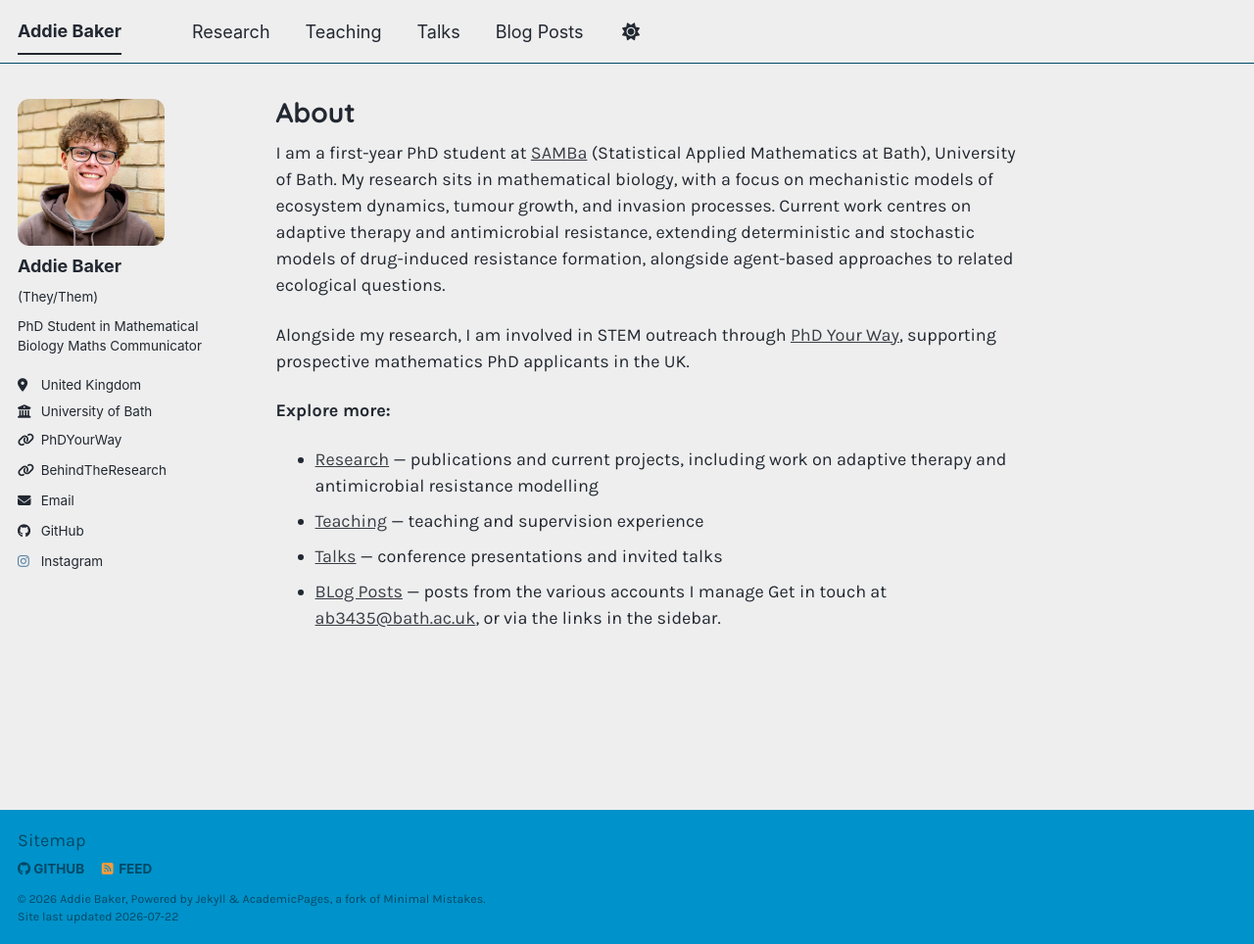
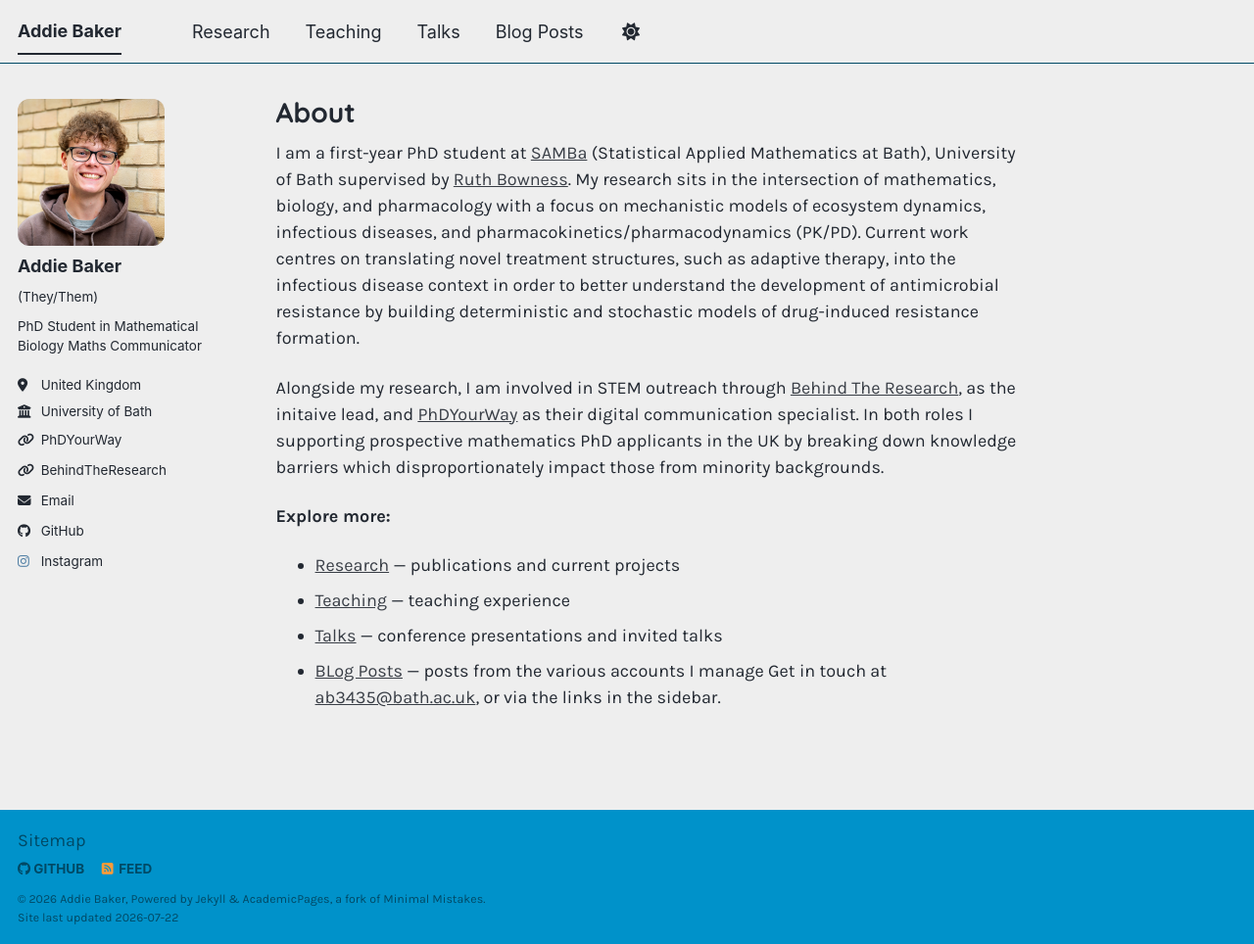
Before and after one commit to addie-02/addie-02.github.io, a Jekyll site: the page built from _pages/about.md, in a window 1280 px wide and 964 px high. Shown: the whole window at 98% size. Built offline with Jekyll 4.4.1, drawn with Linux system fonts in a browser that asks for light colours; a script bundle is joined from its source files by our own code; library files that are not in the unit come from our copies.

Commit message:
Update about.md

```diff
--- a/_pages/about.md
+++ b/_pages/about.md
@@ -8,13 +8,13 @@ redirect_from:
   - /about.html
 ---
 
-I am a first-year PhD student at [SAMBa](https://www.bath.ac.uk/campuses/samba-centre-for-doctoral-training-in-statistical-applied-mathematics/) (Statistical Applied Mathematics at Bath), University of Bath. My research sits in mathematical biology, with a focus on mechanistic models of ecosystem dynamics, tumour growth, and invasion processes. Current work centres on adaptive therapy and antimicrobial resistance, extending deterministic and stochastic models of drug-induced resistance formation, alongside agent-based approaches to related ecological questions.
+I am a first-year PhD student at [SAMBa](https://www.bath.ac.uk/campuses/samba-centre-for-doctoral-training-in-statistical-applied-mathematics/) (Statistical Applied Mathematics at Bath), University of Bath supervised by [Ruth Bowness](https://ruthbowness.com/). My research sits in the intersection of mathematics, biology, and pharmacology with a focus on mechanistic models of ecosystem dynamics, infectious diseases, and pharmacokinetics/pharmacodynamics (PK/PD). Current work centres on translating novel treatment structures, such as adaptive therapy, into the infectious disease context in order to better understand the development of antimicrobial resistance by building deterministic and stochastic models of drug-induced resistance formation.
 
-Alongside my research, I am involved in STEM outreach through [PhD Your Way](https://instagram.com/phdyourway), supporting prospective mathematics PhD applicants in the UK.
+Alongside my research, I am involved in STEM outreach through [Behind The Research](https://linktr.ee/behindtheresearch), as the initaive lead, and [PhDYourWay](https://linktr.ee/phdyourway) as their digital communication specialist. In both roles I supporting prospective mathematics PhD applicants in the UK by breaking down knowledge barriers which disproportionately impact those from minority backgrounds.
 
 **Explore more:**
-- [Research](/research/) — publications and current projects, including work on adaptive therapy and antimicrobial resistance modelling
-- [Teaching](/teaching/) — teaching and supervision experience
+- [Research](/research/) — publications and current projects
+- [Teaching](/teaching/) — teaching experience
 - [Talks](/talks/) — conference presentations and invited talks
 - [BLog Posts](/posts/) — posts from the various accounts I manage
 Get in touch at [ab3435@bath.ac.uk](mailto:ab3435@bath.ac.uk), or via the links in the sidebar.
```
